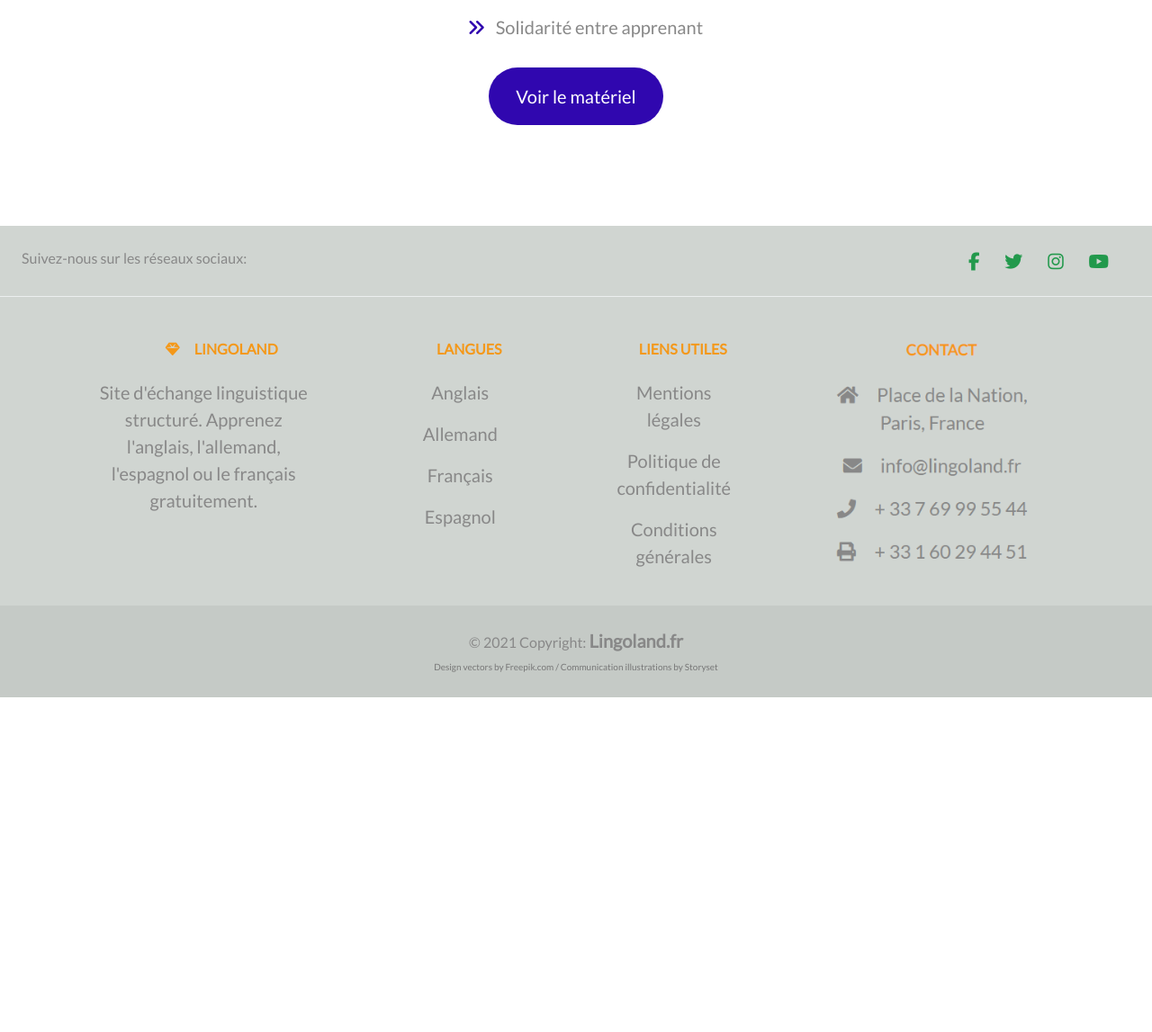
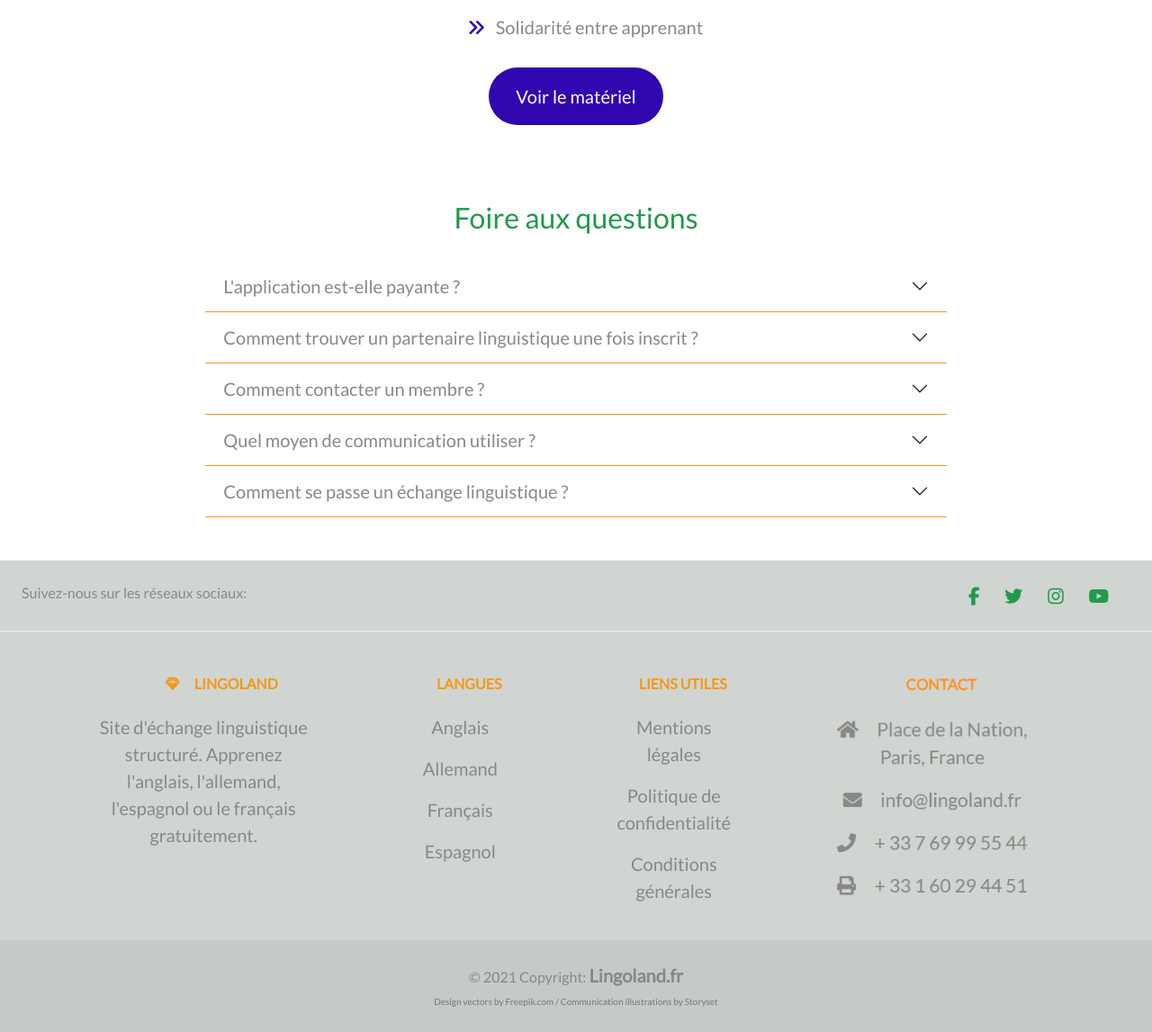
Before and after one commit to AynurSoniaK/lingoland, a Symfony app: template templates/main/index.html.twig in a window 1280 px wide. Shown: the part 2350-3497 px from the top of the page at 90% size. Before the commit the page ends 3125 px from the top, so only its background shows below. Run offline with Twig, Linux system fonts and the light colour scheme; the template is opened without the code that fills it, so the values that code supplies are empty; some libraries are stand-ins or nearby versions.

Commit message:
accordion

```diff
--- a/public/css/style.css
+++ b/public/css/style.css
@@ -242,7 +242,7 @@ img.flag{
     justify-content: center;
     align-items: center;
     padding-left: 40px;
-    margin: 20px;
+    margin-top: 20px;
 }
 
 .bg-dark{
@@ -341,3 +341,21 @@ img.flag{
     text-decoration: none !important;
     color:#22994C !important;
 }
+
+.accordion-button{
+    font-size: 20px !important;
+    font-family: lato !important;
+    color: #888 !important;
+}
+
+.accordion-button:hover{
+    color: #F49819 !important;
+}
+
+.accordion-body{
+    font-family: lato !important;
+}
+
+.accordion-item{
+    border-bottom: 0.2px solid #F49819 !important;
+}
--- a/templates/main/index.html.twig
+++ b/templates/main/index.html.twig
@@ -17,16 +17,22 @@
 								<i class="far fa-check-circle" style="color:#3007AF"></i>
 								Inscription gratuite</li>
 							<li>
-								<i class="far fa-check-circle" style="color:#3007AF" ></i>
+								<i class="far fa-check-circle" style="color:#3007AF"></i>
 								Supports de communication disponibles</li>
 							<li>
 								<i class="far fa-check-circle" style="color:#3007AF"></i>
 								Apprentissage par la conversation</li>
 						</ul>
 					</div>
-					<button type="button" class="btn btn-success">
-						<a href="{{path('app_register')}}">Je m'inscris</a>
-					</button>
+					{% if app.user != true %}
+						<button type="button" class="btn btn-success">
+							<a href="{{path('app_register')}}">Je m'inscris</a>
+						</button>
+					{% else %}
+						<button type="button" class="btn btn-success">
+							<a href="{{path('all_members')}}">Je cherche un partenaire</a>
+						</button>
+					{% endif %}
 				</div>
 			</div>
 		</div>
@@ -125,4 +131,62 @@
 			</button>
 		</div>
 	</div>
-{% endblock %}
+			<h2>Foire aux questions
+		</h2>
+	<div class="accordion accordion-flush col-md-8 mx-auto" id="accordionFlushExample">
+		<div class="accordion-item">
+			<h3 class="accordion-header" id="flush-headingOne">
+				<button class="accordion-button collapsed" type="button" data-bs-toggle="collapse" data-bs-target="#flush-collapseOne" aria-expanded="false" aria-controls="flush-collapseOne">
+					L'application est-elle payante ?
+				</button>
+			</h3>
+			<div id="flush-collapseOne" class="accordion-collapse collapse" aria-labelledby="flush-headingOne" data-bs-parent="#accordionFlushExample">
+				<div class="accordion-body">L'inscription et l'utilisation de l'application est gratuite. Une version payante sera bientôt disponible, offrant plus de functionnalités comme l'utilisation d'un chat instantané avec un système de correction intégré.</div>
+			</div>
+		</div>
+		<div class="accordion-item">
+			<h3 class="accordion-header" id="flush-headingTwo">
+				<button class="accordion-button collapsed" type="button" data-bs-toggle="collapse" data-bs-target="#flush-collapseTwo" aria-expanded="false" aria-controls="flush-collapseTwo">
+					Comment trouver un partenaire linguistique une fois inscrit ?
+				</button>
+			</h3>
+			<div id="flush-collapseTwo" class="accordion-collapse collapse" aria-labelledby="flush-headingTwo" data-bs-parent="#accordionFlushExample">
+				<div class="accordion-body">Un fois inscrit, il suffit de vous connecter avec vos identifiants et de cliquer sur l'onglet "trouver un partenaire" dans le menu principal. La page qui liste l'ensemble des membres du site s'affichera et vous pourrez ensuite filtrer les résultats de recherche.
+				</div>
+			</div>
+		</div>
+		<div class="accordion-item">
+			<h3 class="accordion-header" id="flush-headingThree">
+				<button class="accordion-button collapsed" type="button" data-bs-toggle="collapse" data-bs-target="#flush-collapseThree" aria-expanded="false" aria-controls="flush-collapseThree">
+					Comment contacter un membre ?
+				</button>
+			</h3>
+			<div id="flush-collapseThree" class="accordion-collapse collapse" aria-labelledby="flush-headingThree" data-bs-parent="#accordionFlushExample">
+				<div class="accordion-body">Pour contacter un membre, cliquez sur "voir le profil" puis sur "contacter" sous la photo de profil. Vous serez ensuite redirigé sur le système de messagerie intégré où vous pourrez taper votre message et l'envoyer.
+				</div>
+			</div>
+		</div>
+		<div class="accordion-item">
+			<h3 class="accordion-header" id="flush-headingFour">
+				<button class="accordion-button collapsed" type="button" data-bs-toggle="collapse" data-bs-target="#flush-collapseFour" aria-expanded="false" aria-controls="flush-collapseFour">
+					Quel moyen de communication utiliser ?
+				</button>
+			</h3>
+			<div id="flush-collapseFour" class="accordion-collapse collapse" aria-labelledby="flush-headingFour" data-bs-parent="#accordionFlushExample">
+				<div class="accordion-body">Après avoir contacté un membre, si celui-ci est disponible, vous devez établir ensemble le mode de communication que vous souhaitez utiliser pour faire la session d'échange linguistique (mail, chat ou face-à-face)
+				</div>
+			</div>
+		</div>
+		<div class="accordion-item">
+			<h3 class="accordion-header" id="flush-headingFive">
+				<button class="accordion-button collapsed" type="button" data-bs-toggle="collapse" data-bs-target="#flush-collapseFive" aria-expanded="false" aria-controls="flush-collapseFive">
+					Comment se passe un échange linguistique ?
+				</button>
+			</h3>
+			<div id="flush-collapseFive" class="accordion-collapse collapse" aria-labelledby="flush-headingFive" data-bs-parent="#accordionFlushExample">
+				<div class="accordion-body">C'est à vous de le définir. En général, une session dure une heure, vous pratiquez les 30 premières minutes puis votre partenaire les 30 dernières. Avec Lingoland, vous aurez accès à des supports de conversation à utiliser durant les sessions si vous le souhaitez.
+				</div>
+			</div>
+		</div>
+	</div>
+	{% endblock %}
--- a/templates/member_controler/profile.html.twig
+++ b/templates/member_controler/profile.html.twig
@@ -10,7 +10,7 @@
 		<div class="row">
 
 			<div class="col-md-6 mx-auto">
-							<h1 class="h1_profil">Mon profil
+							<h1 class="h1_profil ml-0">Mon profil
 		</h1>
 				<ul class="list-group list-group-flush">
 
--- a/templates/security/login.html.twig
+++ b/templates/security/login.html.twig
@@ -17,11 +17,11 @@
 			</div>
 		{% endif %}
 		<div class="container">
-			{% for notification in app.flashes('verify-success') %}
+
+			<h1 class="text-center pt-4">Connexion</h1>
+						{% for notification in app.flashes('verify-success') %}
 		<div class="alert alert-success col-md-10 mx-auto text-center disparition">{{ notification }}</div>
 	{% endfor %}
-
-			<h1 class="text-center pt-4">Connexion</h1>
 			<div class="text-center mx-auto" style="width: 300px">
 				<label for="inputEmail">Email</label>
 				<input type="email" value="{{ last_username }}" name="email" id="inputEmail" class="form-control" autocomplete="email" required autofocus></div>
```
Also changed, not shown: public/images/uploadphotos/20210918071659-6145926b6f3b1-20210909220239-613a847f63f5f-20210724085241-60fbd4d9c24d3-pexels-elle-hughes-1680172-compressed.jpg (added).
